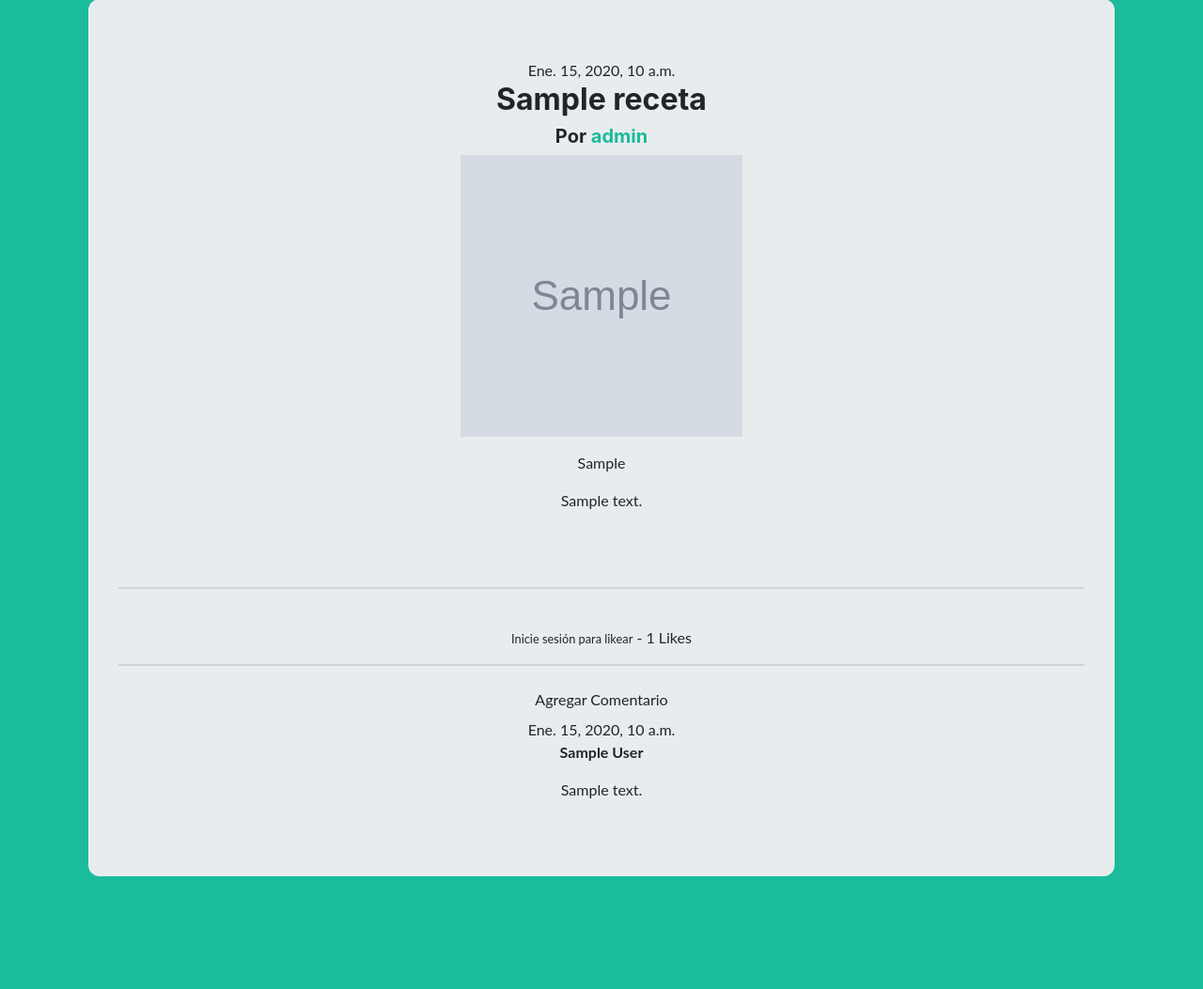
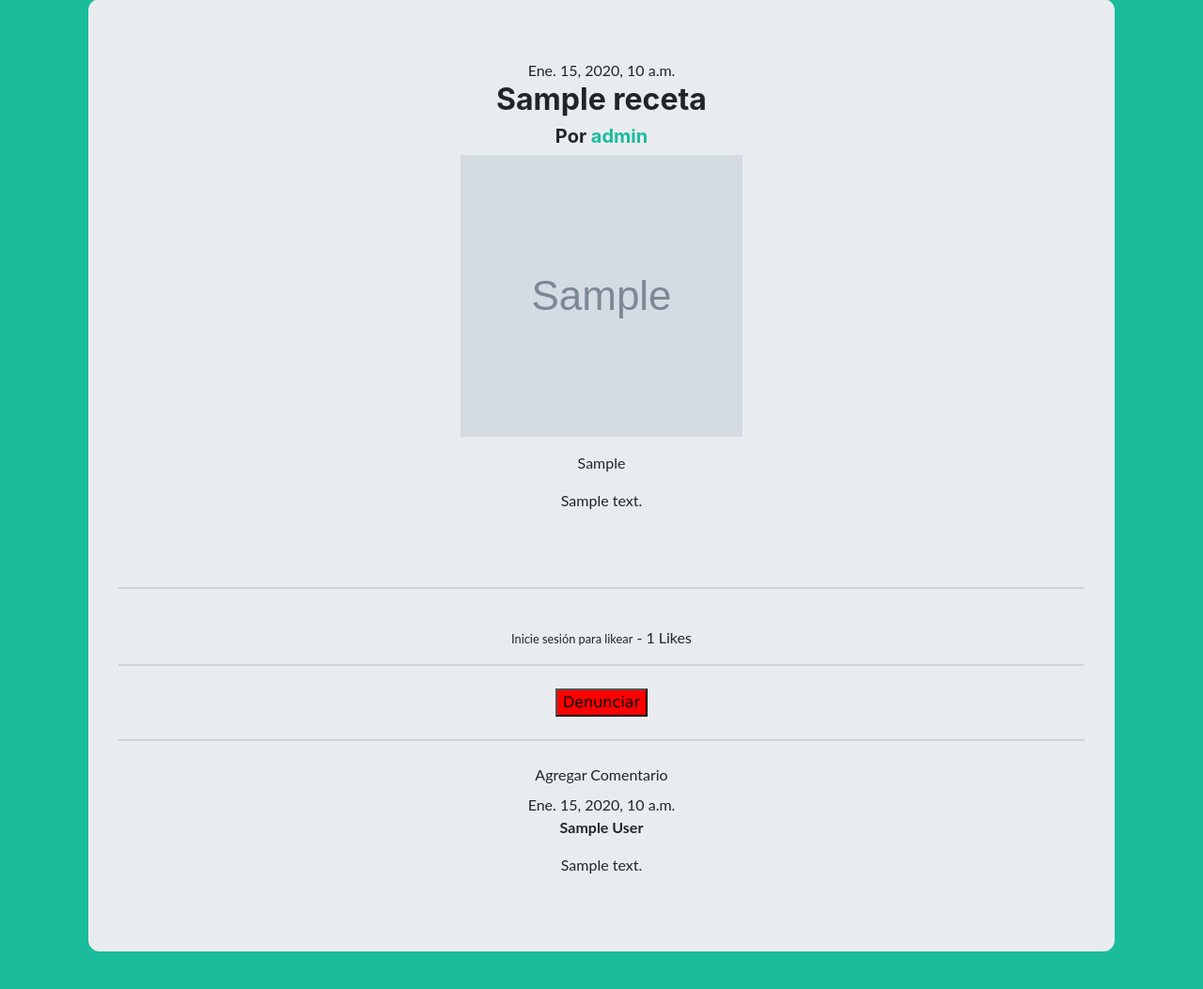
Before and after one commit to JesicaHeit/IngenieriaWeb, a Django app: page /post/1/ in a window 1280 px wide. Shown: the part 201-1254 px from the top of the page at 94% size. Run offline with Django 3.2, Linux system fonts and the light colour scheme; data comes from the database, SQL or seed files in the repository; tables that the repository leaves empty hold one stand-in row (values such as "Sample post"); grey boxes marked "Sample" are stand-in pictures; parts of the project's set-up code (start-up, migrations or seed data) failed here and were passed over; some libraries are stand-ins or nearby versions.

Commit message:
Add files via upload

```diff
--- a/Proyecto1/recetas/templates/recetas/post_detail.html
+++ b/Proyecto1/recetas/templates/recetas/post_detail.html
@@ -34,12 +34,14 @@
             {%if liked%}
                 <button type="submit", name="receta_id", value="{{receta.id}}", class="btn btn-danger btn-sm">Unlike</button> - {{total_likes}} Likes
             {%else%}
-                <button type="submit", name="receta_id", value="{{receta.id}}", class="btn btn-success btn-sm">Like</button> - {{total_likes}} Likes
+                <button type="submit", name="receta_id", value="{{receta.id}}", class="btn btn-success btn-sm" >Like</button> - {{total_likes}} Likes
             {%endif%}
         {%else%}
             <small>Inicie sesión para likear</small> - {{total_likes}} Likes
         {%endif%}
     </form>
+    <hr>
+    <a class="btn btn-default" href="{% url 'reports' pk=receta.pk %}"><button id="follow-btn" class="ui positive button" style="color:black; background-color:red; font-family:verdana;">Denunciar</button></a>
 
     <hr>
 	<a class="btn btn-default" href="{% url 'add_comment_to_post' pk=receta.pk %}">Agregar Comentario</a>
@@ -52,6 +54,9 @@
 	{% empty %}
 		<p>No hay comentarios :(</p>
 	{% endfor %}
+
+
+
 </div>
 {%endblock content%}
 
```
